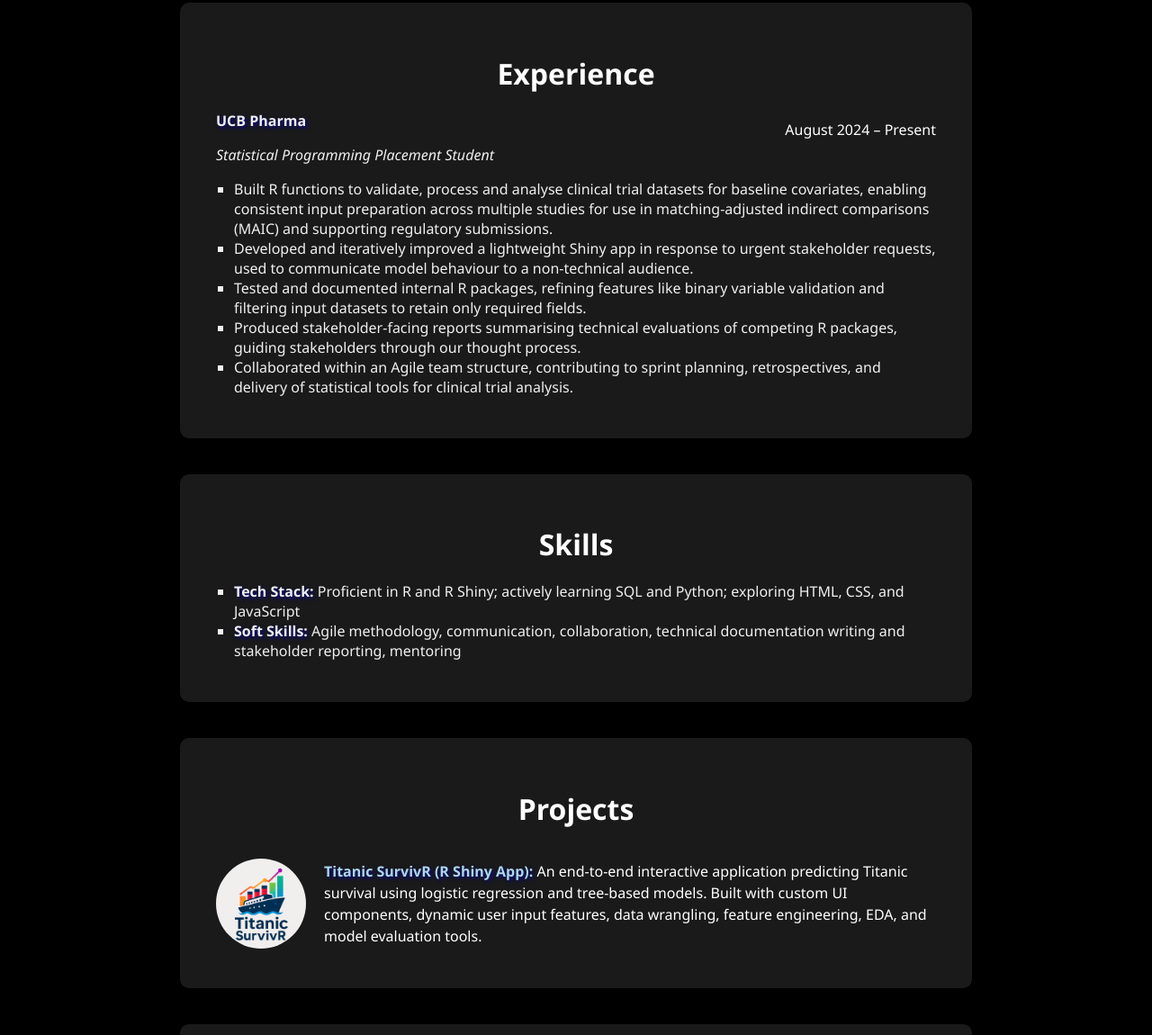
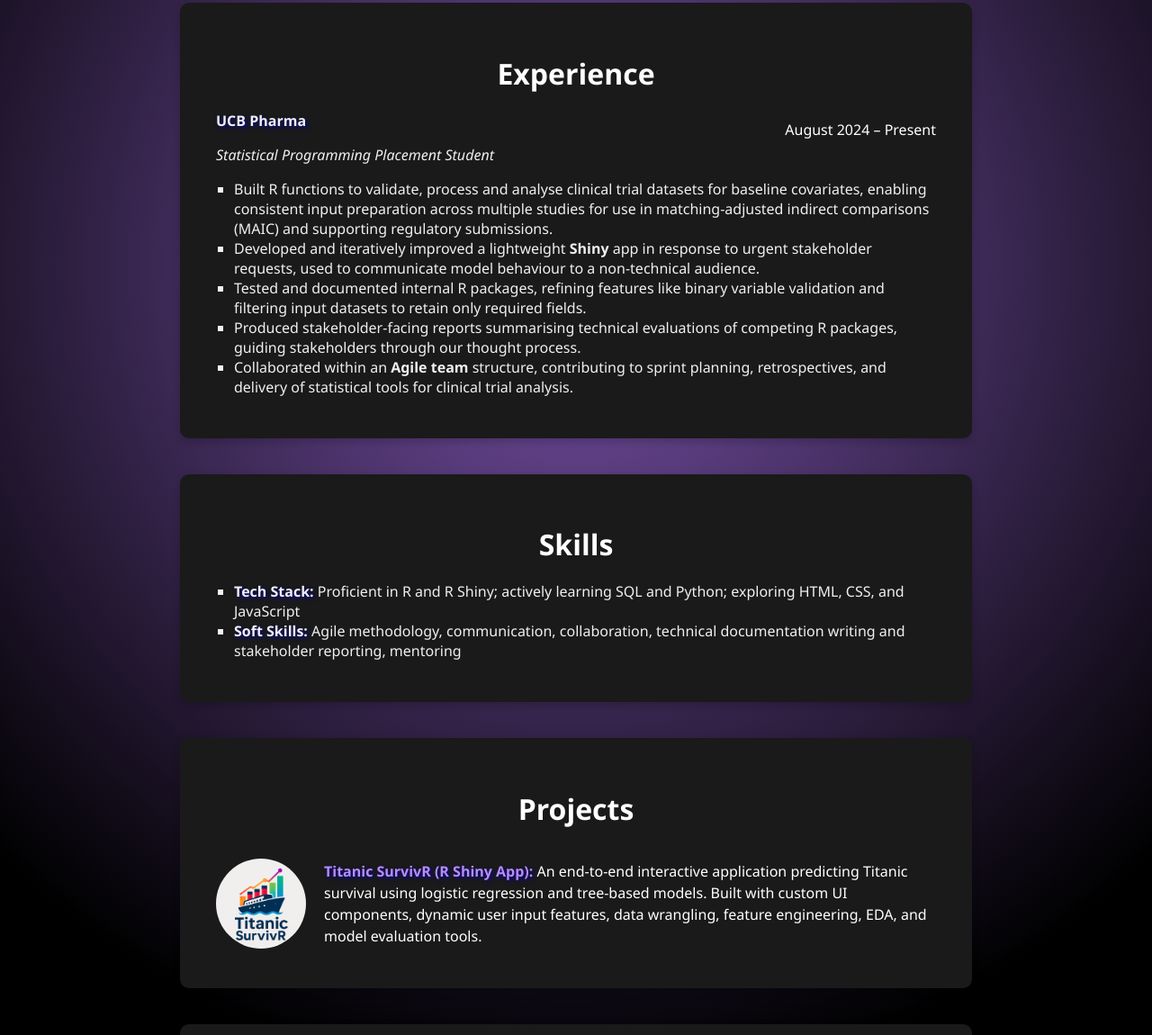
Before and after one commit to kaizera-dev/kaizera-dev.github.io, a plain HTML site: page index.html in a window 1280 px wide. Shown: the part 1650-2800 px from the top of the page at 90% size. Drawn offline with Linux system fonts and the light colour scheme.

Commit message:
Colour changes

```diff
--- a/index.html
+++ b/index.html
@@ -1,7 +1,7 @@
 <!DOCTYPE html>
 <html>
   <head>
-    <title>A.K.</title>
+    <title>Alphonse Kwizera | BSc Mathematics</title>
     <meta name="description" content="Portfolio for Alphonse Kwizera" />
     <meta name="keywords" content="Alphonse Kwizera"/>
     <link rel="stylesheet" href="https://cdnjs.cloudflare.com/ajax/libs/font-awesome/6.0.0/css/all.min.css" />
@@ -22,12 +22,12 @@
         </nav>
       </strong>
     </header>
-    <hr style="border: 1px solid #ffffff; margin: 0;">
     <div class="container">
+      <hr style="border: 1px solid #ffffff; margin: 0;">
       <section id="about" class="card">
         <h2>About Me</h2>
         <p>
-          Welcome to my portfolio! I’m a statistical programming placement student at UCB, where I contribute to clinical research by creating tools that improve how results are shared and understood.
+          Welcome to my portfolio! I’m a currently statistical programming placement student at UCB, where I contribute to clinical research by creating tools that improve how results are shared and understood.
           Working in the highly regulated pharmaceutical environment, I’ve gained practical experience with statistical reporting and stakeholder-focused deliverables.
         </p>
 
@@ -38,7 +38,7 @@
         </p>
 
         <p>
-          I’ll return to the University of Reading in September 2025 to complete my mathematics degree, where I’ve received the Departmental Achievement Award
+          I will return to the University of Reading in September 2025 to complete my BSc in Mathematics, where I’ve received the Departmental Achievement Award
           in both first and second year for my academic performance, placing in the top 4 of my cohort in both years.
         </p>
       </section>
@@ -48,7 +48,7 @@
         <p><strong>BSc Mathematics, University of Reading</strong> Predicted First Class (Expected Graduation June 2026)</p>
         <ul>
           <li><b>Modules include:</b> Mathematical and Statistical Programming, Linear Models and Data Analysis, Probability and Statistics, Mathematical Modelling</li>
-          <li>Recipient of the <b>Departmental Achievement Award</b> for top academic performance in both Year 1 and Year 2 (Top 4 in cohort each year)</li>
+          <li>Recipient of the <b>Departmental Achievement Award</b> for top academic performance in both Year 1 and Year 2 <strong>(Top 4 in cohort each year)</strong></li>
         </ul>
       </section>
 
@@ -60,12 +60,12 @@
         <ul>
           <li>Built R functions to validate, process and analyse clinical trial datasets for baseline covariates, enabling consistent input preparation across multiple studies for use in matching-adjusted indirect comparisons (MAIC)
         and supporting regulatory submissions.</li>
-          <li>Developed and iteratively improved a lightweight Shiny app in response to urgent stakeholder requests, used to communicate model behaviour to a non-technical audience.</li>
+          <li>Developed and iteratively improved a lightweight <b>Shiny</b> app in response to urgent stakeholder requests, used to communicate model behaviour to a non-technical audience.</li>
           <li>Tested and documented internal R packages, refining features like binary variable validation and filtering input datasets to retain only required fields.</li>
           <li>Produced stakeholder-facing reports summarising technical evaluations of competing R packages, guiding stakeholders through our thought process.</li>
             <!-- <li>Hosted and mentored first-year university students during work shadowing sessions to introduce them to statistical programming in the pharmaceutical industry, including its purpose
           and the tools used.</li> -->
-          <li>Collaborated within an Agile team structure, contributing to sprint planning, retrospectives, and delivery of statistical tools for clinical trial analysis.</li>
+          <li>Collaborated within an <b>Agile team</b> structure, contributing to sprint planning, retrospectives, and delivery of statistical tools for clinical trial analysis.</li>
         </ul>
       </section>
 
@@ -98,8 +98,7 @@
             <i class="fa-brands fa-linkedin" style="font-size: 50px; color: white;"></i>
           </a>
 
-          </a>
-          <a href="mailto:a.kwizera@student.reading.ac.uk" target="_blank" rel="noopener noreferrer"></a>
+          <a href="mailto:a.kwizera@student.reading.ac.uk" target="_blank" rel="noopener noreferrer">
         <i class="fa-solid fa-envelope" style="font-size: 50px; color: white;"></i>
           </a>
         </div>
--- a/style.css
+++ b/style.css
@@ -39,10 +39,25 @@
       .container {
         font-family: 'Segoe UI', 'Arial Narrow Bold', sans-serif;
         margin-top: 50px;
-        max-width: 1200px;
+        max-width: auto;
         margin: auto;
+        background-size: auto;
+        background-position: top left;
+        background-repeat: repeat;
+        position: relative;
       }
 
+      .container::before {
+        content: "";
+        position: absolute;
+        top: 0;
+        left: 0;
+        width: 100%;
+        height: 100%;
+        background: radial-gradient(circle, #7851A9 0%, #000000 70%);
+        opacity: 1; /* no need to lower opacity if you design the colors carefully */
+        z-index: -1;
+      }
       h1 {
         font-size: 2.5em;
         margin: 0;
@@ -113,12 +128,14 @@
 
       a {
         text-decoration: none;
-        color: lightblue;
+        color: #B78CFF	;
+        transition: color 0.3s ease;
       }
 
       a:hover {
-        text-decoration: underline;
+        color: #D1AFFF;
       }
+
 
       .contact-icons img {
         width: 30px;
@@ -130,10 +147,6 @@
       .card:hover {
         transform: translateY(-13px);
         transition: all 0.3s ease;
-      }
-
-      .scroll-text{
-  animation: pulse 1s infinite;
       }
 
 .card ul {
@@ -167,7 +180,7 @@
   position: absolute;
   width: 100%;
   height: 2px;
-  background-color: lightblue;
+  background-color: #7851A9;
   left: 0;
   bottom: -4px;
   transform: scaleX(0);
```
